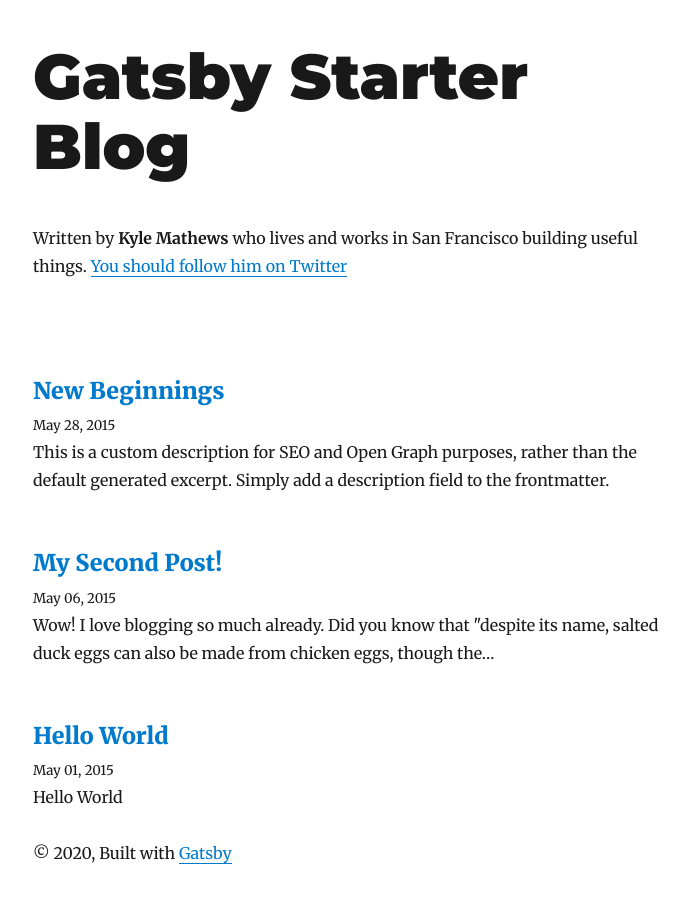
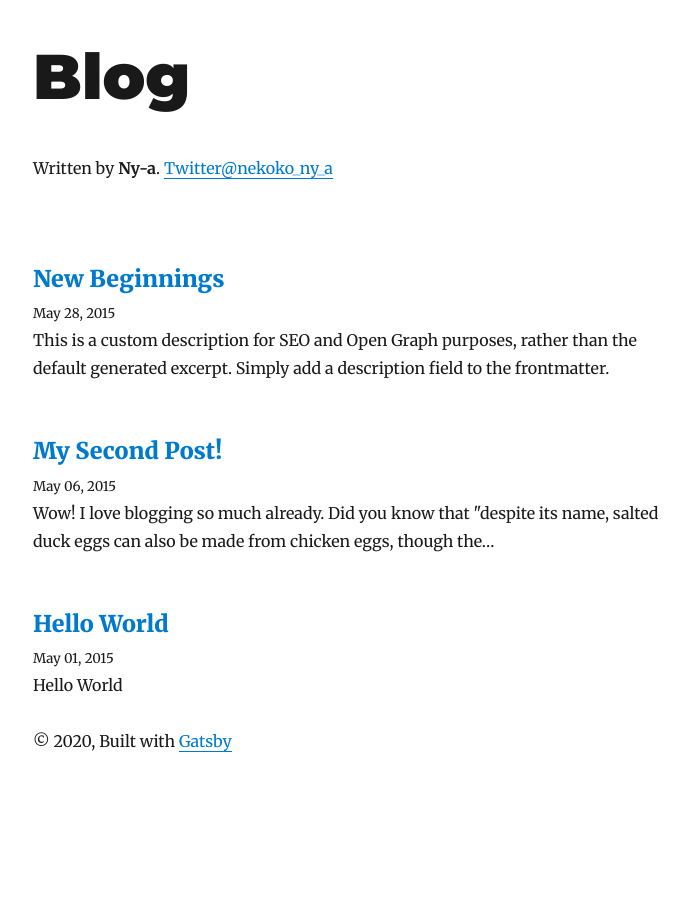
Before and after one commit to ny-a/blog2, a Gatsby site: page / in a window 1280 px wide. Shown: the whole page, without its empty margins (292-981 px from the left). After the commit the page ends 800 px from the top, so only its background shows below. Built offline with nearby package versions, Linux system fonts and the light colour scheme; Gatsby itself is replaced by a stand-in of ours; some packages are replaced by stand-ins of ours.

Commit message:
Change default configs

```diff
--- a/gatsby-config.js
+++ b/gatsby-config.js
@@ -1,11 +1,12 @@
 module.exports = {
+  pathPrefix: `/blog2`,
   siteMetadata: {
-    title: `Gatsby Starter Blog`,
-    author: `Kyle Mathews`,
-    description: `A starter blog demonstrating what Gatsby can do.`,
-    siteUrl: `https://gatsby-starter-blog-demo.netlify.com/`,
+    title: `Blog`,
+    author: `Ny-a`,
+    description: `My study log of software development`,
+    siteUrl: `https://ny-a.github.io/blog2/`,
     social: {
-      twitter: `kylemathews`,
+      twitter: `nekoko_ny_a`,
     },
   },
   plugins: [
--- a/src/components/bio.js
+++ b/src/components/bio.js
@@ -6,9 +6,7 @@
  */
 
 import React from "react"
-import { useStaticQuery, graphql } from "gatsby"
-
-import { rhythm } from "../utils/typography"
+import {graphql, useStaticQuery} from "gatsby"
 
 const Bio = () => {
     const data = useStaticQuery(graphql`
@@ -24,20 +22,18 @@ const Bio = () => {
     }
   `)
 
-  const { author, social } = data.site.siteMetadata
+    const {author, social} = data.site.siteMetadata
     return (
         <div
             style={{
                 display: `flex`,
-        marginBottom: rhythm(2.5),
             }}
         >
             <p>
-        Written by <strong>{author}</strong> who lives and works in San
-        Francisco building useful things.
+                Written by <strong>{author}</strong>.
                 {` `}
                 <a href={`https://twitter.com/${social.twitter}`}>
-          You should follow him on Twitter
+                    Twitter@{social.twitter}
                 </a>
             </p>
         </div>
```
Lines whose indentation alone changed are shown as unchanged.
